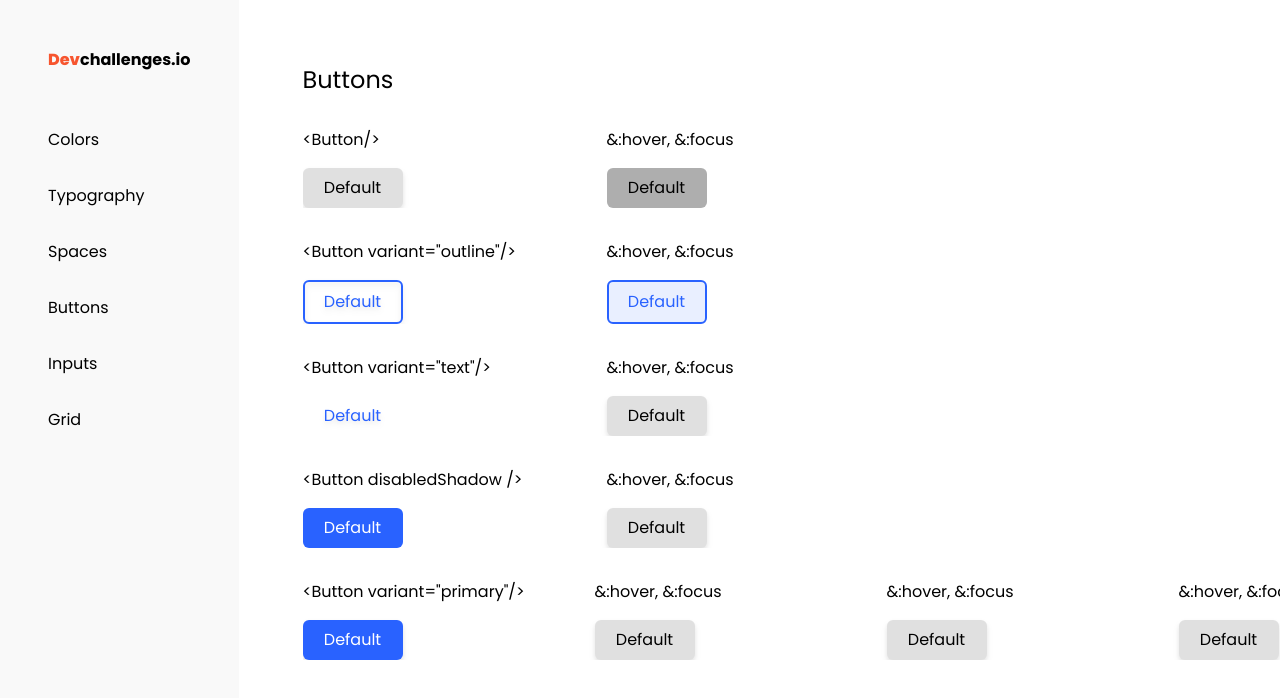
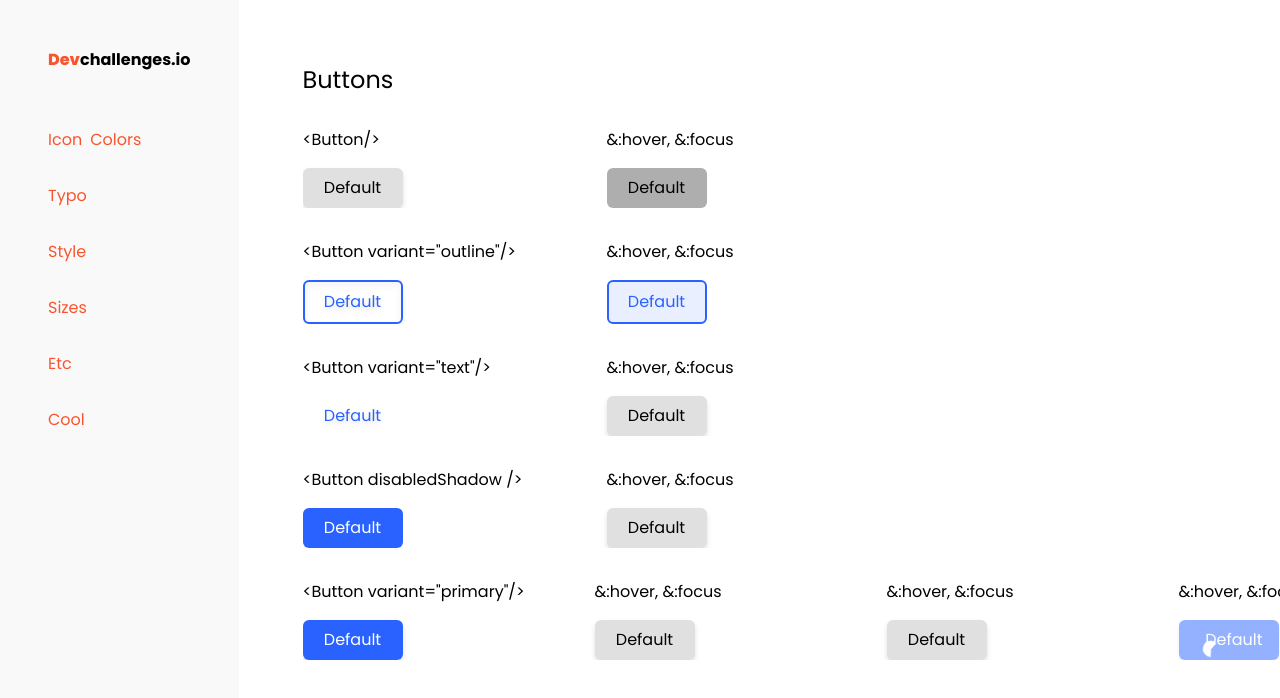
Before and after one commit to jsonfm/react-button-component, a React (Vite) app: page / in a window 1280 px wide. Shown: the top 698 px of the page. Built offline with nearby package versions, Linux system fonts and the light colour scheme.

Commit message:
[UPDATE] components

```diff
--- a/src/App.tsx
+++ b/src/App.tsx
@@ -64,7 +64,7 @@ function App() {
             </div>
             <div className={columnClassName}>
               <p>{`&:hover, &:focus`}</p>
-              <Button>Default</Button>
+              <Button variant="primary" loading={true}>Default</Button>
             </div>
           </div>
         </div>
--- a/src/components/Button/index.tsx
+++ b/src/components/Button/index.tsx
@@ -6,6 +6,7 @@ interface ButtonProps {
     children?: ReactNode;
     outline?: boolean;
     disabledShadow?: boolean;
+    loading?: boolean;
 }
 
 const variants = {
@@ -21,20 +22,22 @@ const sizes = {
     "lg": "btn-lg"
 }
 
-export const Button = ({ variant, size = "md", outline = false, disabledShadow = false,  children }: ButtonProps) => {
+export const Spinner = () => (
+    <div className="lds-ring"><div></div><div></div><div></div><div></div></div>
+)
+
+export const Button = ({ variant, size = "md", outline = false, disabledShadow = false,  children, loading = false }: ButtonProps) => {
     const variantClassName = variant ? `${variants[variant]}` : "";
     const shadowClassName = disabledShadow ? `!drop-shadow-none` : `drop-shadow-md`;
-
     const sizeClassName = `${sizes[size]}`;
-
     const outlineClassName = outline ? "btn-outline" : "";
-
     const baseClassName = `btn`;
-    const buttonClassName = `${shadowClassName} ${baseClassName} ${variantClassName} ${sizeClassName} ${outlineClassName}`;
+    const loadingClassName = loading ? `opacity-[50%] flex justify-between items-center gap-2` : ``;
+    const buttonClassName = `${shadowClassName} ${baseClassName} ${variantClassName} ${sizeClassName} ${outlineClassName} ${loadingClassName}`;
 
     return (
-        <button className={buttonClassName}>
-            {children}
+        <button disabled={loading} className={buttonClassName}>
+           {loading && <Spinner/>} {children}
         </button>
     )
 }
--- a/src/components/Layout/SideBar/index.tsx
+++ b/src/components/Layout/SideBar/index.tsx
@@ -1,4 +1,5 @@
 import { ReactNode, useState } from "react"
+import { SideBarLink } from "../SideBarLink";
 
 interface SideBarProps {
     children: ReactNode
@@ -15,12 +16,12 @@ export const SideBar = ({ children }: SideBarProps) => {
                 <b className="text-warning">Dev</b>challenges.io
             </p>
             <div className="flex flex-col items-center md:items-start gap-8 mt-8 md:mt-12 ">
-                <p>Colors</p>
-                <p>Typography</p>
-                <p>Spaces</p>
-                <p>Buttons</p>
-                <p>Inputs</p>
-                <p>Grid</p>
+                <SideBarLink Icon={"Icon"}>Colors</SideBarLink>
+                <SideBarLink>Typo</SideBarLink>
+                <SideBarLink>Style</SideBarLink>
+                <SideBarLink>Sizes</SideBarLink>
+                <SideBarLink>Etc</SideBarLink>
+                <SideBarLink>Cool</SideBarLink>
             </div>
         </div>
         <div className="h-screen w-full md:p-12">
--- /dev/null
+++ b/src/components/Layout/SideBarLink/index.tsx
@@ -0,0 +1,18 @@
+import React from 'react'
+
+interface SideBarProps {
+    href?: string;
+    children: React.ReactNode;
+    Icon?: any;
+}
+
+export const SideBarLink = ({ href, children, Icon }: SideBarProps) => {
+  const isActive = true;
+  const activeClassName = "text-warning";
+  const className = `flex items-center gap-2 hover:scale-105 transition-[200ms] cursor-pointer ${activeClassName}`
+  return (
+    <div className={className}>
+       {Icon && <div>{Icon}</div>}  {children}
+    </div>
+  )
+}
--- a/src/index.css
+++ b/src/index.css
@@ -7,6 +7,42 @@
 * {
     font-family: 'Poppins', sans-serif;
 }
+
+.lds-ring {
+    display: inline-block;
+    position: relative;
+    width: 14px;
+    height: 14px;
+  }
+  .lds-ring div {
+    box-sizing: border-box;
+    display: block;
+    position: absolute;
+    width: 8px;
+    height: 8px;
+    margin: 8px;
+    border: 8px solid #fff;
+    border-radius: 50%;
+    animation: lds-ring 1.2s cubic-bezier(0.5, 0, 0.5, 1) infinite;
+    border-color: #fff transparent transparent transparent;
+  }
+  .lds-ring div:nth-child(1) {
+    animation-delay: -0.45s;
+  }
+  .lds-ring div:nth-child(2) {
+    animation-delay: -0.3s;
+  }
+  .lds-ring div:nth-child(3) {
+    animation-delay: -0.15s;
+  }
+  @keyframes lds-ring {
+    0% {
+      transform: rotate(0deg);
+    }
+    100% {
+      transform: rotate(360deg);
+    }
+  }
 
 @layer components {
     .btn {
```
